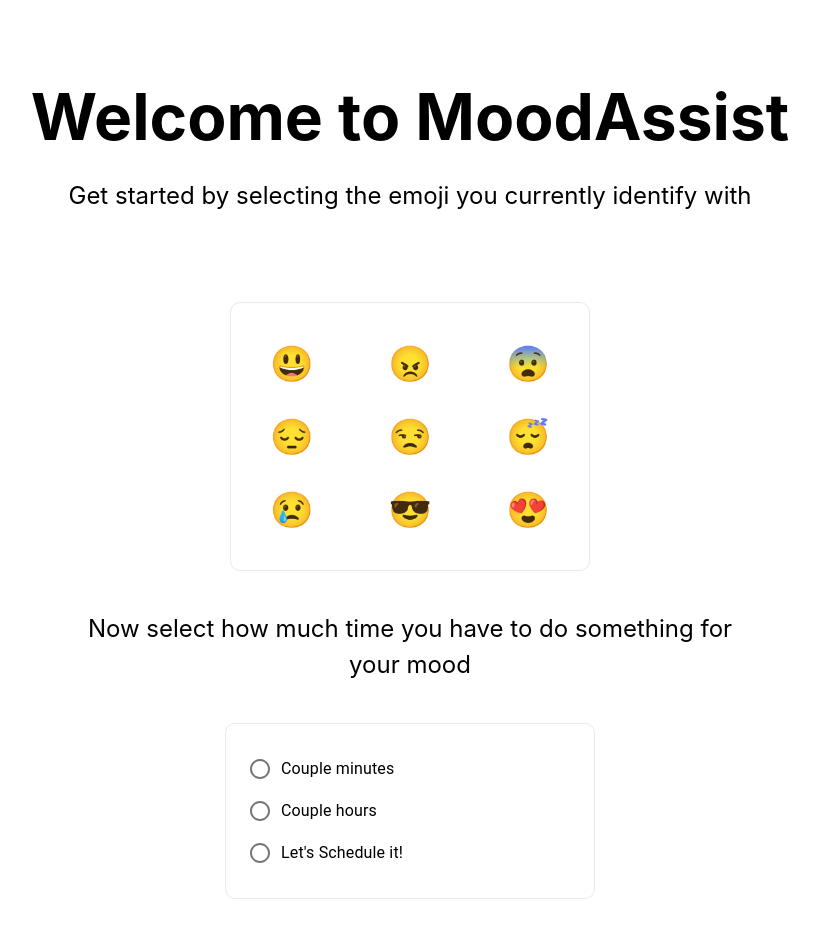
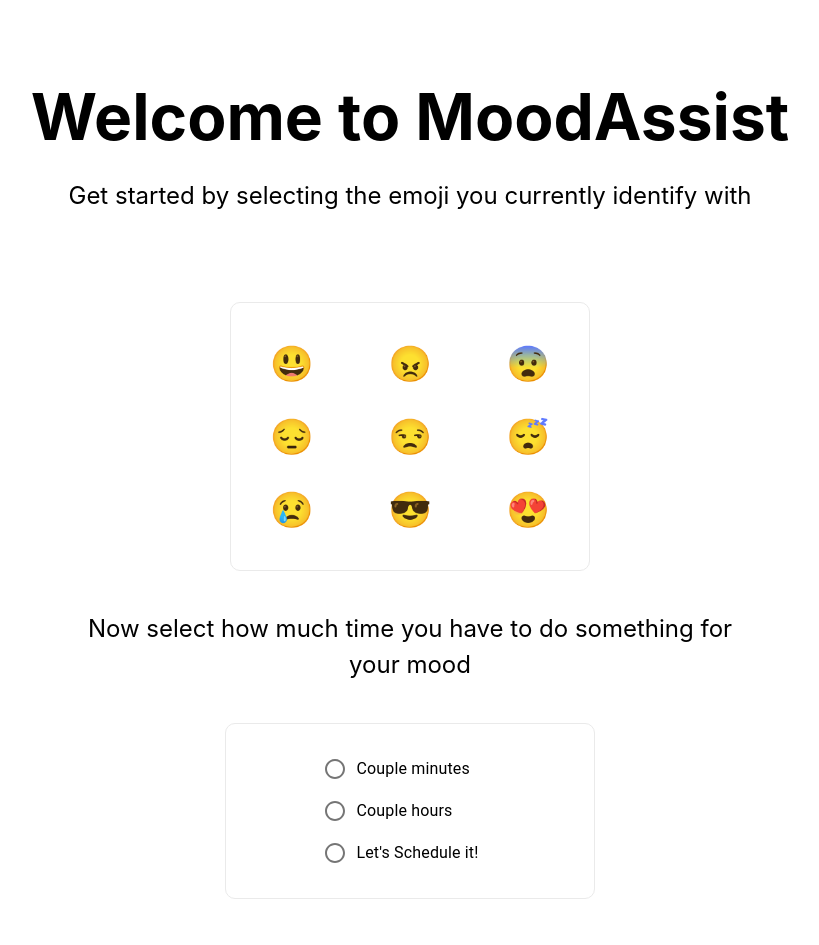
Before and after one commit to nohren/MoodAssist, a Next.js app in the folder mood-assist-mvp/: page / in a window 1280 px wide. Shown: the top 945 px of the page, without its empty margins (230-1049 px from the left). Built offline with nearby package versions, Linux system fonts and the light colour scheme.

Commit message:
added error handlers for no actions/thoguhts for a time period

```diff
--- a/mood-assist-mvp/pages/index.js
+++ b/mood-assist-mvp/pages/index.js
@@ -77,7 +77,12 @@ export default class extends Component {
           })
           let action = randomObj(actionFilter);
           let thought = randomObj(thoughtFilter);
-          //set state with them
+          if (action === undefined) {
+            action = {action: 'No actions for the time selected.  Add one!'}
+          }
+          if (thought === undefined) {
+            thought = {thought: 'No thoughts for the time selected. Add one!'}
+          }
           this.setState({
             action,
             thought
@@ -92,6 +97,12 @@ export default class extends Component {
           })
           let action = randomObj(actionFilter);
           let thought = randomObj(thoughtFilter);
+          if (action === undefined) {
+            action = {action: 'No actions for the time selected.  Add one!'}
+          }
+          if (thought === undefined) {
+            thought = {thought: 'No thoughts for the time selected. Add one!'}
+          }
           //set state with them
           this.setState({
             action,
@@ -106,6 +117,12 @@ export default class extends Component {
           })
           let action = randomObj(actionFilter);
           let thought = randomObj(thoughtFilter);
+          if (action === undefined) {
+            action = {action: 'No actions for the time selected.  Add one!'}
+          }
+          if (thought === undefined) {
+            thought = {thought: 'No thoughts for the time selected. Add one!'}
+          }
           //set state with them
           this.setState({
             action,
@@ -294,7 +311,7 @@ export default class extends Component {
             Now select how much time you have to do something for your mood
           </p>
           <div className={styles.newCard}>
-            <RadioGroup aria-label="gender" name="time" value={this.state.time} onChange={this.handleChange}>
+            <RadioGroup className={styles.radioGroup} aria-label="gender" name="time" value={this.state.time} onChange={this.handleChange}>
               <FormControlLabel value="0" control={<Radio color="primary" />} label="Couple minutes" />
               <FormControlLabel value="1" control={<Radio color="primary" />} label="Couple hours" />
               <FormControlLabel value="2" control={<Radio color="primary" />} label="Let's Schedule it!" />
--- a/mood-assist-mvp/styles/Home.module.css
+++ b/mood-assist-mvp/styles/Home.module.css
@@ -182,6 +182,11 @@
   flex-direction: column;
   justify-content: space-between;
   width: 370px;
+
+}
+
+.radioGroup {
+  margin: auto;
 }
 
 .buttonContainer {
```
